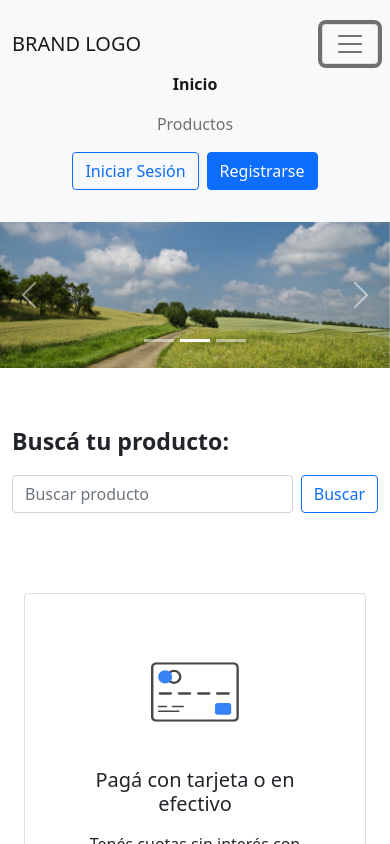
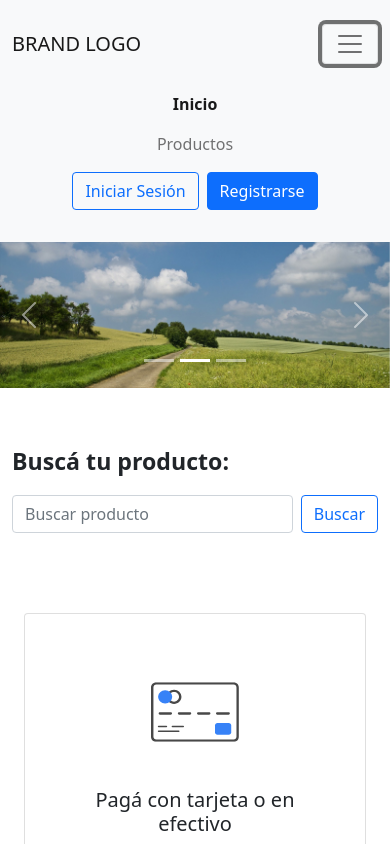
Before and after one commit to GastonPerez97/angular-store, an Angular app: page / in a window 390 px wide. Both pictures are taken after a click on the button 350 px from the left and 44 px from the top of the page. Shown: the top 844 px of the page. Built offline with nearby package versions, Linux system fonts and the light colour scheme.

Commit message:
fixed header margin

```diff
--- a/src/app/header/header.component.css
+++ b/src/app/header/header.component.css
@@ -6,4 +6,8 @@
     .auth-btn {
         padding: 8px;
     }
+
+    .navbar-btn {
+        margin-top: 20px;
+    }
 }
--- a/src/app/header/header.component.html
+++ b/src/app/header/header.component.html
@@ -7,7 +7,7 @@
         </button>
 
         <div class="collapse navbar-collapse" id="navbarSupportedContent">
-            <ul class="navbar-nav mx-auto text-center">
+            <ul class="navbar-nav mx-auto text-center navbar-btn">
                 <li>
                     <a routerLink="" routerLinkActive="active" [routerLinkActiveOptions]="{exact: true}" class="nav-link px-2 link-dark"> Inicio</a>
                 </li>
```
